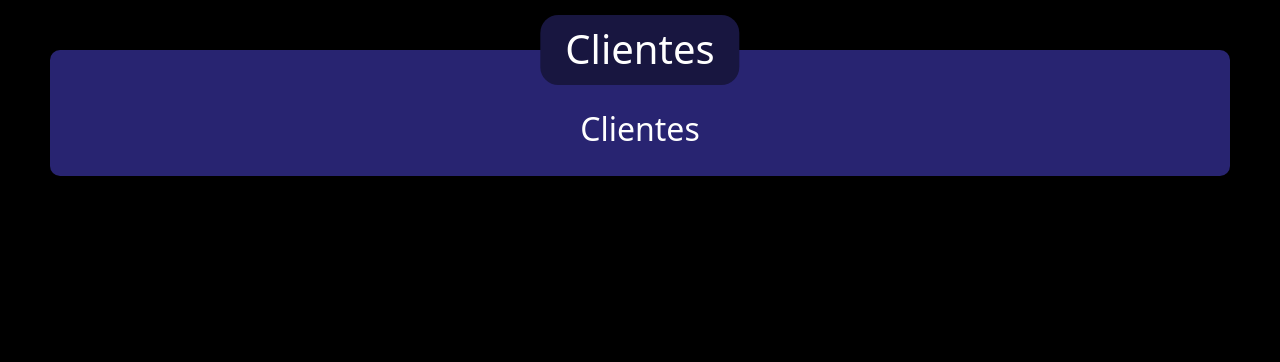
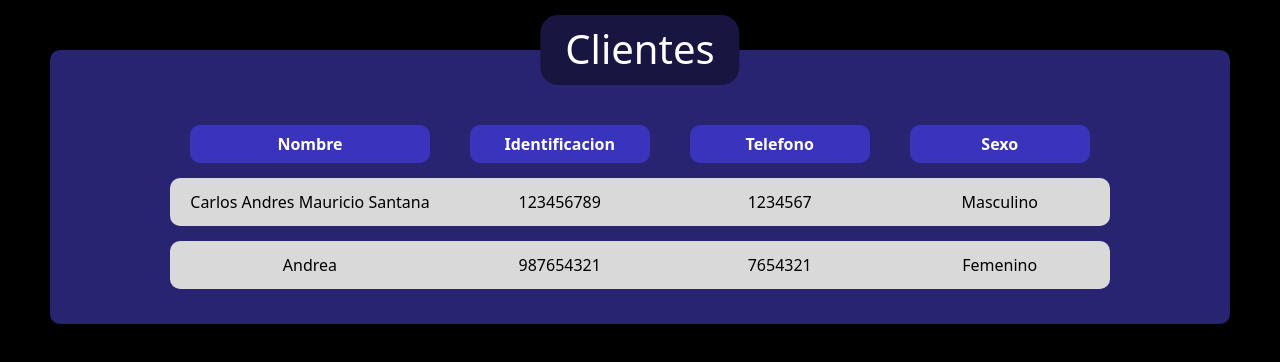
Before and after one commit to sebaslazar/Gimnasio, a React (Create React App) app in the folder frontend/: page / in a window 1280 px wide. Shown: the top 362 px of the page. Built offline with nearby package versions, Linux system fonts and the light colour scheme.

Commit message:
Implement Table component

```diff
--- a/frontend/src/files/ShowClientsPage.jsx
+++ b/frontend/src/files/ShowClientsPage.jsx
@@ -1,5 +1,6 @@
 import { Helmet } from "react-helmet";
 import { MainLayout } from "../layouts/PageLayout";
+import { Table, Tbody } from '../components/Table';
 
 export function ClientsPage() {
   return (
@@ -8,7 +9,32 @@ export function ClientsPage() {
         <title>Gymcontrol - Clientes</title>
       </Helmet>
       <MainLayout>
-        <h2>Clientes</h2>
+        <div style={{margin: 'auto', width: 'fit-content'}}>
+          <Table>
+            <thead>
+              <tr>
+                <Table.Th>Nombre</Table.Th>
+                <Table.Th>Identificacion</Table.Th>
+                <Table.Th>Telefono</Table.Th>
+                <Table.Th>Sexo</Table.Th>
+              </tr>
+            </thead>
+            <Tbody>
+              <tr>
+                <Table.Td>Carlos Andres Mauricio Santana</Table.Td>
+                <Table.Td>123456789</Table.Td>
+                <Table.Td>1234567</Table.Td>
+                <Table.Td>Masculino</Table.Td>
+              </tr>
+              <tr>
+                <Table.Td>Andrea</Table.Td>
+                <Table.Td>987654321</Table.Td>
+                <Table.Td>7654321</Table.Td>
+                <Table.Td>Femenino</Table.Td>
+              </tr>
+            </Tbody>
+          </Table>
+        </div>
       </MainLayout>
     </>
   );
```
